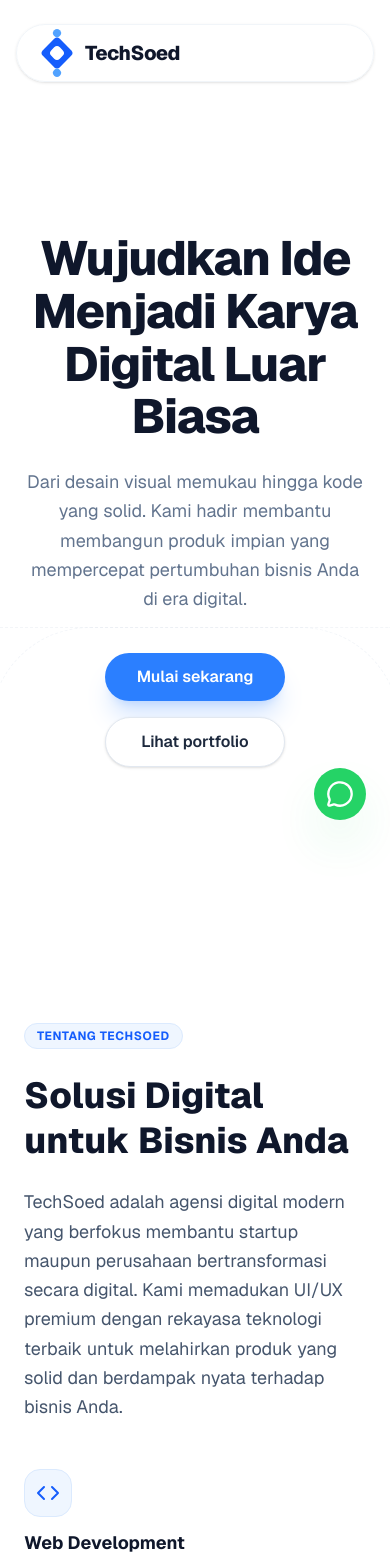
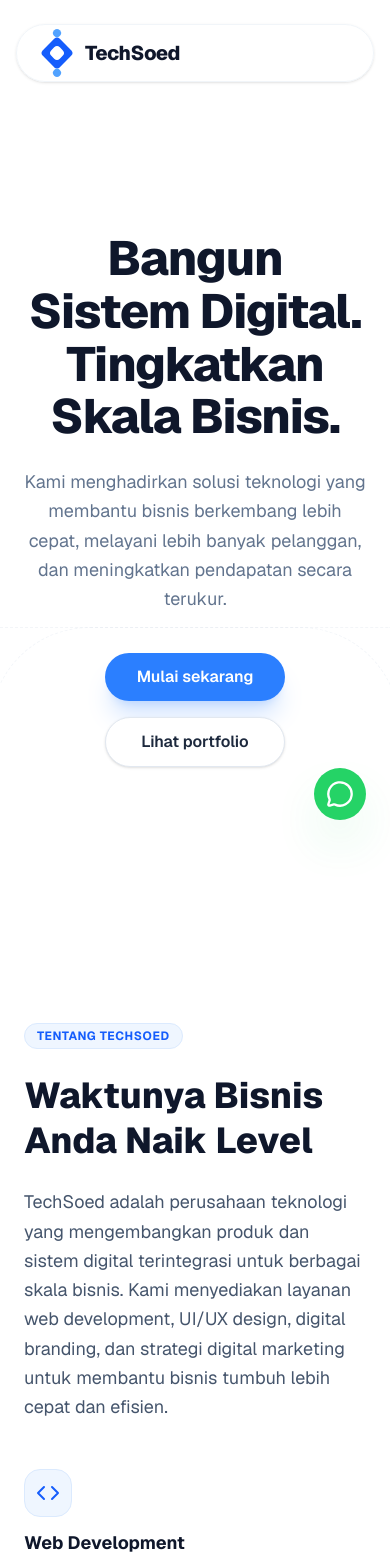
Before and after one commit to kendikadimas/tech-soed, a Next.js app: page / in a window 390 px wide. Shown: the top 1565 px of the page. Built offline with nearby package versions, Linux system fonts and the light colour scheme.

Commit message:
detailing

```diff
--- a/src/app/page.tsx
+++ b/src/app/page.tsx
@@ -1,7 +1,7 @@
 "use client";
 
 import React, { useState, useEffect } from 'react';
-import { ArrowRight, Zap, Trophy, Users, Briefcase, CheckCircle, Star, ShoppingCart, Check, X, MessageCircle, ChevronDown, Mail, Phone, MapPin, Instagram, Facebook, Linkedin, Code, PenTool, Megaphone, Share2 } from 'lucide-react';
+import { ArrowRight, Zap, Trophy, Users, Briefcase, CheckCircle, Star, ShoppingCart, Check, X, MessageCircle, ChevronDown, Mail, Phone, MapPin, Instagram, Facebook, Linkedin, Code, PenTool, Megaphone, Share2,} from 'lucide-react';
 
 export default function LandingPage() {
   const [activeTab, setActiveTab] = useState('Landing Page');
@@ -287,11 +287,11 @@ export default function LandingPage() {
 
         <div className="max-w-4xl mx-auto flex flex-col items-center relative z-10 pt-10">
           <h1 className="text-5xl lg:text-7xl font-extrabold leading-[1.1] text-slate-900 mb-6 tracking-tight">
-            Wujudkan Ide Menjadi <br className="hidden md:block" /> Karya Digital Luar Biasa
+           Bangun Sistem Digital.<br className="hidden md:block" /> Tingkatkan Skala Bisnis.
           </h1>
 
           <p className="text-lg text-slate-500 max-w-2xl leading-relaxed mb-10">
-            Dari desain visual memukau hingga kode yang solid. Kami hadir membantu membangun produk impian yang mempercepat pertumbuhan bisnis Anda di era digital.
+            Kami menghadirkan solusi teknologi yang membantu bisnis berkembang lebih cepat, melayani lebih banyak pelanggan, dan meningkatkan pendapatan secara terukur.
           </p>
 
           <div className="flex flex-col sm:flex-row gap-4 mb-20">
@@ -313,11 +313,10 @@ export default function LandingPage() {
               <span className="text-xs font-bold text-blue-600 uppercase tracking-wider">Tentang TechSoed</span>
             </div>
             <h2 className="text-4xl lg:text-5xl font-extrabold leading-tight text-slate-900">
-              Solusi Digital untuk Bisnis Anda
-            </h2>
+              Waktunya Bisnis Anda Naik Level
+              </h2>
             <p className="text-lg text-slate-600 leading-relaxed">
-              TechSoed adalah agensi digital modern yang berfokus membantu startup maupun perusahaan bertransformasi secara digital. Kami memadukan UI/UX premium dengan rekayasa teknologi terbaik untuk melahirkan produk yang solid dan berdampak nyata terhadap bisnis Anda.
-            </p>
+TechSoed adalah perusahaan teknologi yang mengembangkan produk dan sistem digital terintegrasi untuk berbagai skala bisnis. Kami menyediakan layanan web development, UI/UX design, digital branding, dan strategi digital marketing untuk membantu bisnis tumbuh lebih cepat dan efisien.            </p>
             <div className="pt-6 grid grid-cols-1 sm:grid-cols-2 gap-6">
               <div className="flex flex-col gap-3">
                 <div className="w-12 h-12 rounded-2xl bg-blue-50 border border-blue-100 flex items-center justify-center shrink-0">
@@ -424,7 +423,7 @@ export default function LandingPage() {
                 <span className="text-xs font-bold text-blue-600 uppercase tracking-wider">Karya Kami</span>
               </div>
               <h2 className="text-4xl lg:text-5xl font-extrabold leading-tight text-slate-900">
-                Pekerjaan Terbaik <br className="hidden md:block" /> Untuk Klien Terbaik
+                Project Showcase <br className="hidden md:block" />
               </h2>
             </div>
             <p className="text-slate-500 max-w-md md:text-right leading-relaxed">
@@ -694,23 +693,18 @@ export default function LandingPage() {
 
           {/* Links Col 1 */}
           <div>
-            <h4 className="text-white font-bold mb-6 uppercase tracking-wider text-sm">Layanan</h4>
-            <ul className="space-y-4 text-sm">
-              <li><a href="#" className="hover:text-blue-400 transition">UI/UX Design</a></li>
-              <li><a href="#" className="hover:text-blue-400 transition">Website Enterprise</a></li>
-              <li><a href="#" className="hover:text-blue-400 transition">Sistem CMS Custom</a></li>
-              <li><a href="#" className="hover:text-blue-400 transition">Learning Management System</a></li>
-              <li><a href="#" className="hover:text-blue-400 transition">Integrasi E-Commerce</a></li>
-            </ul>
+
           </div>
 
           {/* Links Col 2 */}
           <div>
-            <h4 className="text-white font-bold mb-6 uppercase tracking-wider text-sm">Perusahaan</h4>
+            <h4 className="text-white font-bold mb-6 uppercase tracking-wider text-sm">Layanan</h4>
             <ul className="space-y-4 text-sm">
-              <li><a href="/tentang" className="hover:text-blue-400 transition">Tentang Kami</a></li>
-              <li><a href="/syarat-dan-ketentuan" className="hover:text-blue-400 transition">Syarat & Ketentuan</a></li>
-              <li><a href="/kebijakan-privasi" className="hover:text-blue-400 transition">Kebijakan Privasi</a></li>
+              <li><a href="#harga" className="hover:text-blue-400 transition">Web Development</a></li>
+              <li><a href="#harga" className="hover:text-blue-400 transition">UI/UX Design</a></li>
+              <li><a href="#harga" className="hover:text-blue-400 transition">Sistem Informasi (CMS/LMS)</a></li>
+              <li><a href="#harga" className="hover:text-blue-400 transition">Digital Branding</a></li>
+              <li><a href="#harga" className="hover:text-blue-400 transition">Social Media Management</a></li>
             </ul>
           </div>
 
```
